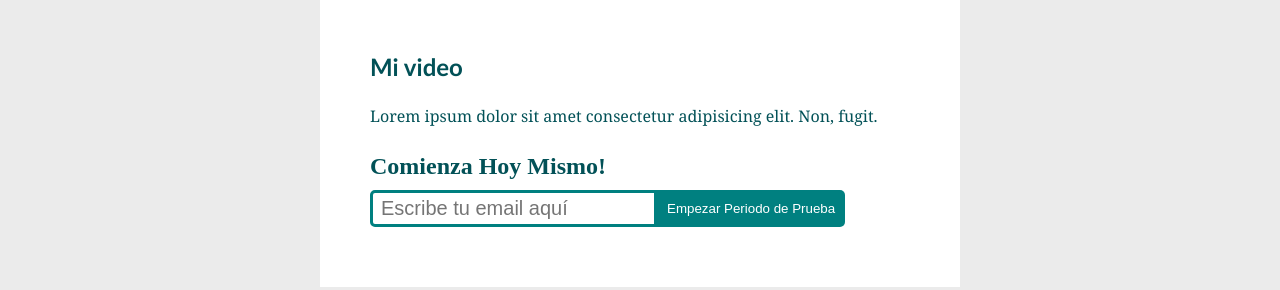
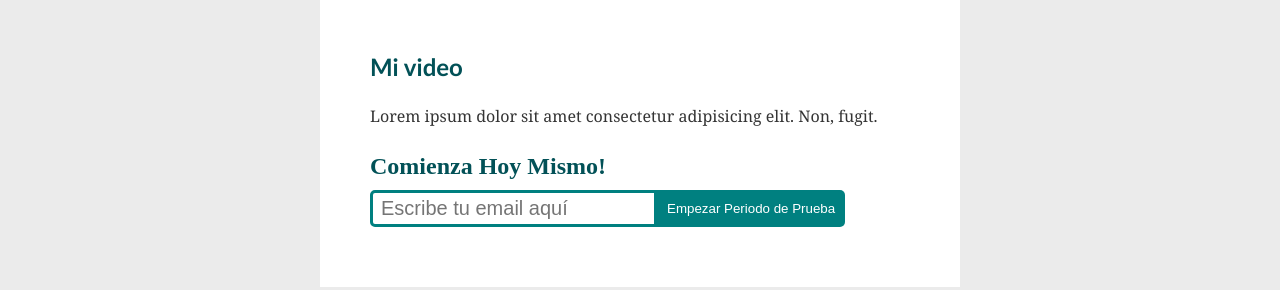
Before and after one commit to alejandro28100/sesion-3, a plain HTML site: page index.html in a window 1280 px wide. Shown: the part 662-952 px from the top of the page. Drawn offline with Linux system fonts and the light colour scheme.

Commit message:
paragraph color corrected

```diff
--- a/styles.css
+++ b/styles.css
@@ -40,6 +40,7 @@
 .item-article > p {
 	font-family: Cambria, Cochin, Georgia, Times, 'Times New Roman', serif;
 	padding: 0px 50px;
+	color: #343434;
 }
 
 .item-article > form {
```
